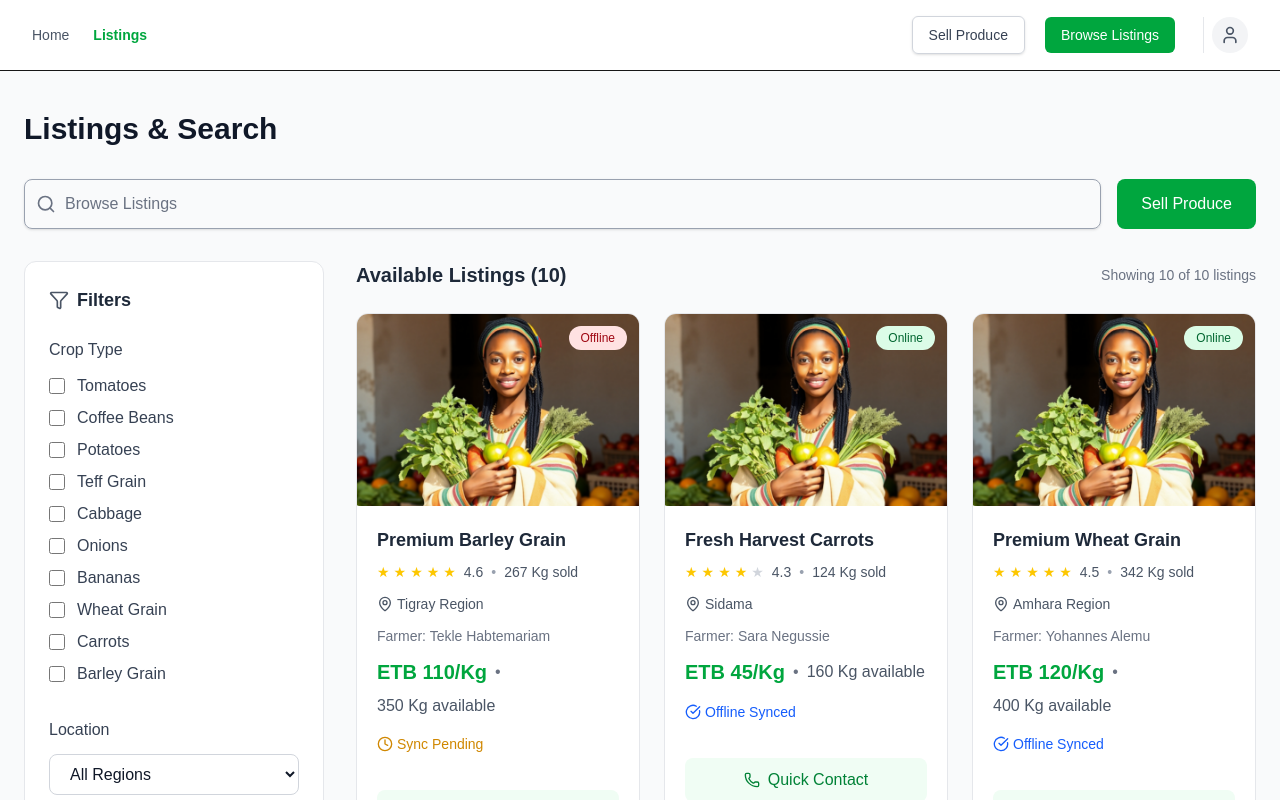
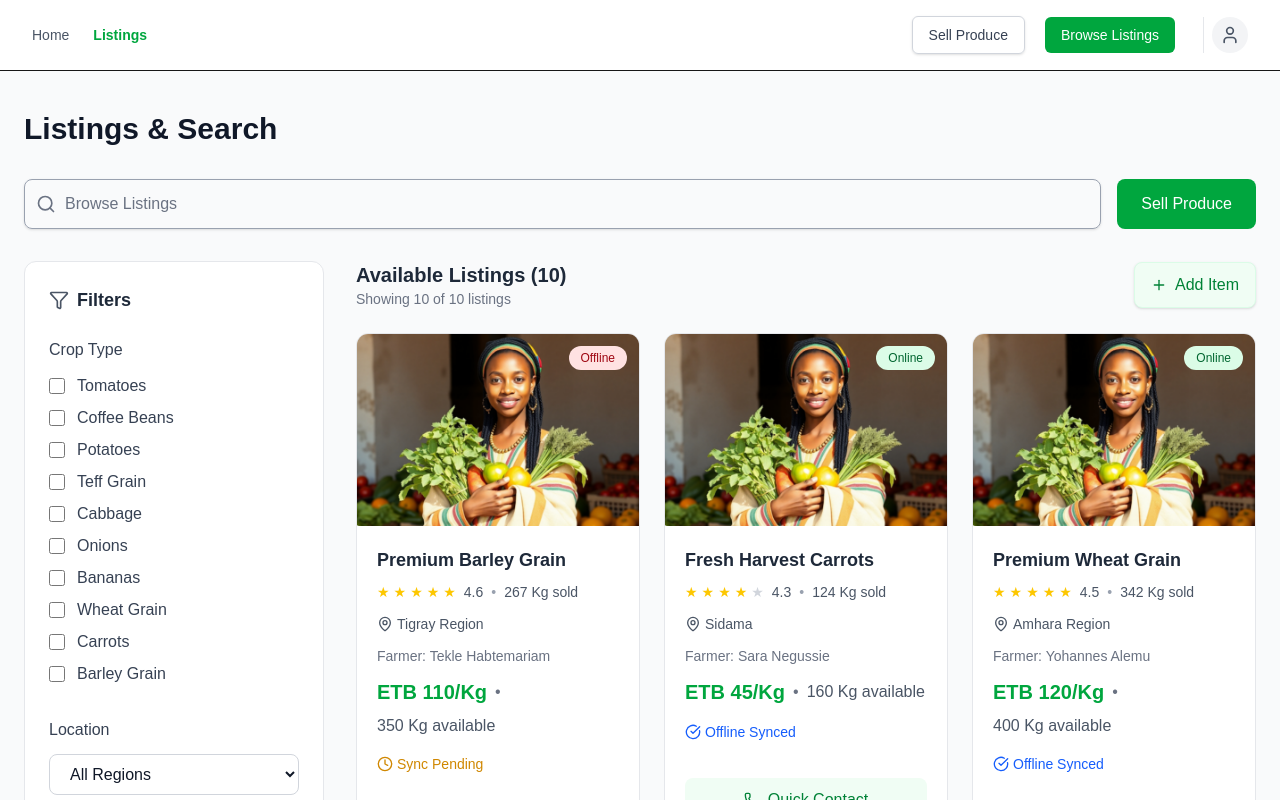
Before and after one commit to BemnetMussa/AgriLink, a Next.js app in the folder client/: page /listings in a window 1280 px wide. Shown: the top 800 px of the page. Built offline with nearby package versions, Linux system fonts and the light colour scheme.

Commit message:
button and it functionalities added to add list

```diff
--- a/client/component/listings/ListingsGrid.tsx
+++ b/client/component/listings/ListingsGrid.tsx
@@ -1,5 +1,5 @@
-"use client";
-
+import Link from 'next/link';
+import { Plus } from 'lucide-react';
 import ListingCard from './ListingCard';
 
 type Listing = {
@@ -24,11 +24,21 @@ type ListingsGridProps = {
 export default function ListingsGrid({ listings, totalCount = 10 }: ListingsGridProps) {
   return (
     <div className="lg:w-3/4">
-      <div className="mb-6 flex items-center justify-between">
-        <h2 className="text-xl font-bold text-gray-800">Available Listings ({totalCount})</h2>
-        <div className="text-sm text-gray-500">
-          Showing {listings.length} of {totalCount} listings
+      <div className="mb-6 flex flex-col sm:flex-row sm:items-center justify-between gap-4">
+        <div>
+          <h2 className="text-xl font-bold text-gray-800">Available Listings ({totalCount})</h2>
+          <div className="text-sm text-gray-500">
+            Showing {listings.length} of {totalCount} listings
+          </div>
         </div>
+
+        <Link
+          href="/listings/create"
+          className="flex items-center justify-center gap-2 rounded-lg bg-green-50 px-4 py-2.5 font-medium text-green-700 hover:bg-green-100 transition-colors border border-green-100 shadow-sm"
+        >
+          <Plus className="h-4 w-4" />
+          Add Item
+        </Link>
       </div>
 
       <div className="grid gap-6 md:grid-cols-2 lg:grid-cols-3">
```
